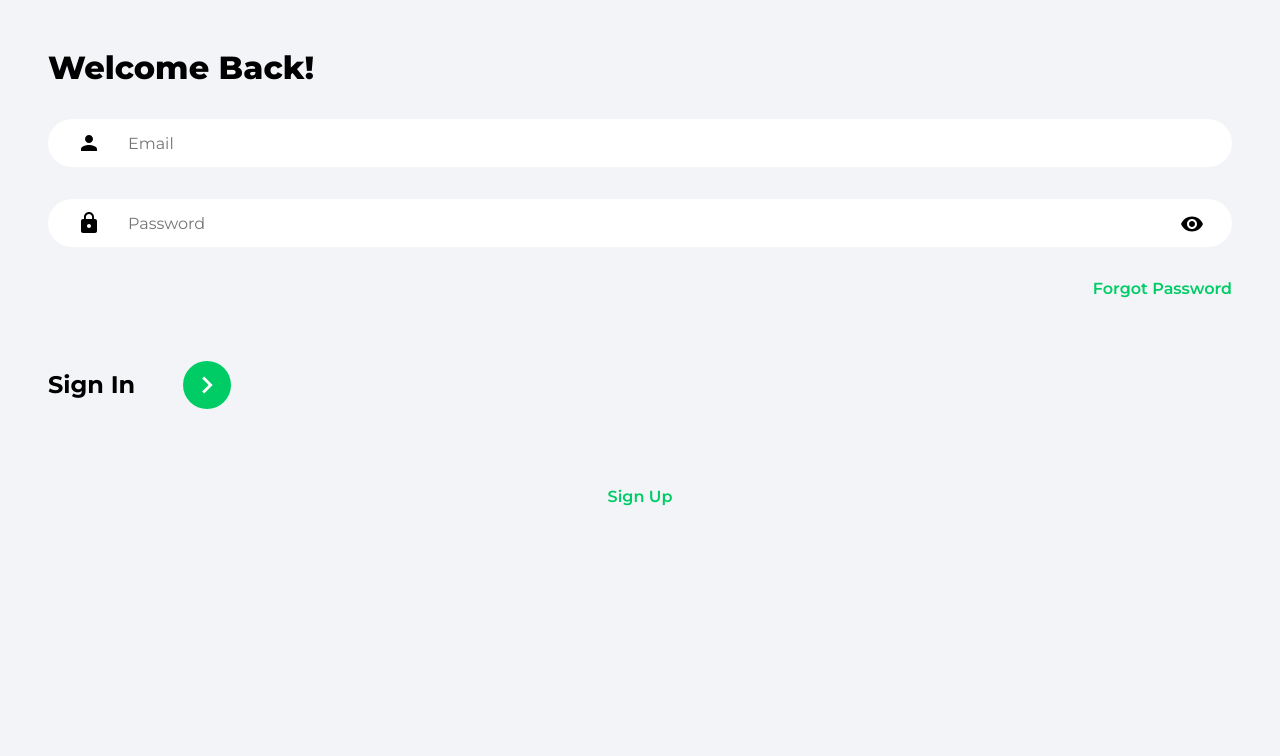
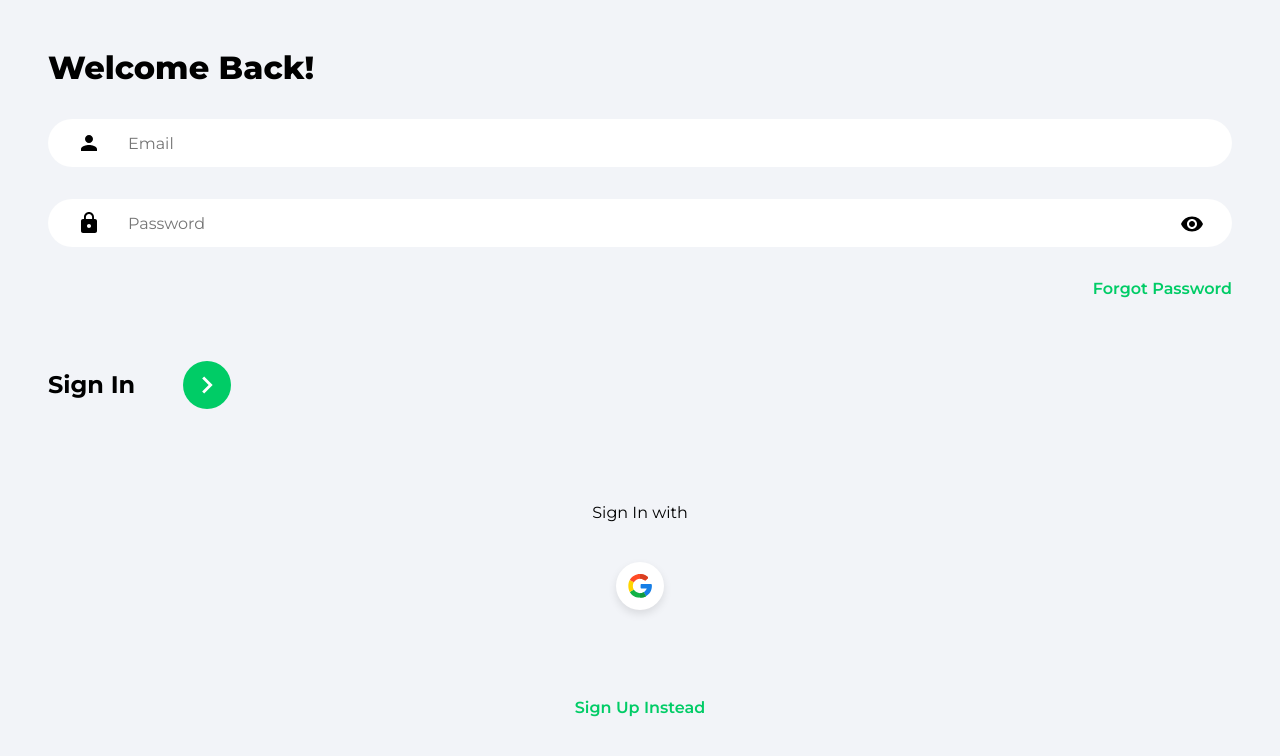
Before and after one commit to NammDev/house-market, a React (Create React App) app: page /sign-in in a window 1280 px wide. Shown: the top 756 px of the page. Built offline with nearby package versions, Linux system fonts and the light colour scheme; the HTML template or start-up script is replaced by a standard one.

Commit message:
Google Auth

```diff
--- /dev/null
+++ b/src/components/OAuth.jsx
@@ -0,0 +1,48 @@
+import { useLocation, useNavigate } from 'react-router-dom'
+import { getAuth, signInWithPopup, GoogleAuthProvider } from 'firebase/auth'
+import { doc, setDoc, getDoc, serverTimestamp } from 'firebase/firestore'
+import { db } from '../firebase.config'
+import { toast } from 'react-toastify'
+import googleIcon from '../assets/svg/googleIcon.svg'
+import routes from '../config/routes'
+
+function OAuth() {
+  const navigate = useNavigate()
+  const location = useLocation()
+
+  const onGoogleClick = async () => {
+    try {
+      const auth = getAuth()
+
+      // Create User with Google
+      const provider = new GoogleAuthProvider()
+      const result = await signInWithPopup(auth, provider)
+      const user = result.user
+
+      // Check for User
+      const docRef = doc(db, 'users', user.uid)
+      const docSnap = await getDoc(docRef)
+      if (!docSnap.exists) {
+        await setDoc(docRef, {
+          name: user.displayName,
+          email: user.email,
+          timestamp: serverTimestamp(),
+        })
+      }
+      navigate(routes.explore)
+    } catch (error) {
+      toast.error('Could not authorize with Google')
+    }
+  }
+
+  return (
+    <div className='socialLogin'>
+      <p>Sign {location.pathname === routes.signIn ? 'In' : 'Up'} with </p>
+      <button className='socialIconDiv' onClick={onGoogleClick}>
+        <img className='socialIconImg' src={googleIcon} alt='google' />
+      </button>
+    </div>
+  )
+}
+
+export default OAuth
--- a/src/pages/SignIn.jsx
+++ b/src/pages/SignIn.jsx
@@ -6,6 +6,7 @@
 import { getAuth, signInWithEmailAndPassword } from 'firebase/auth'
 import { useNavigate } from 'react-router-dom'
 import { toast } from 'react-toastify'
+import OAuth from '../components/OAuth'
 
 function SignIn() {
   const [showPassword, setShowPassword] = useState(false)
@@ -78,8 +79,9 @@
             </button>
           </div>
         </form>
+        <OAuth />
         <Link to={routes.signUp} className='registerLink'>
-          Sign Up
+          Sign Up Instead
         </Link>
       </div>
     </>
--- a/src/pages/SignUp.jsx
+++ b/src/pages/SignUp.jsx
@@ -7,6 +7,7 @@
 import { db } from '../firebase.config'
 import { setDoc, doc, serverTimestamp } from 'firebase/firestore'
 import { useNavigate } from 'react-router-dom'
+import OAuth from '../components/OAuth'
 
 function SignUp() {
   const [showPassword, setShowPassword] = useState(false)
@@ -109,8 +110,9 @@
             </button>
           </div>
         </form>
+        <OAuth />
         <Link to={routes.signIn} className='registerLink'>
-          Sign In
+          Sign In Instead
         </Link>
       </div>
     </>
```
